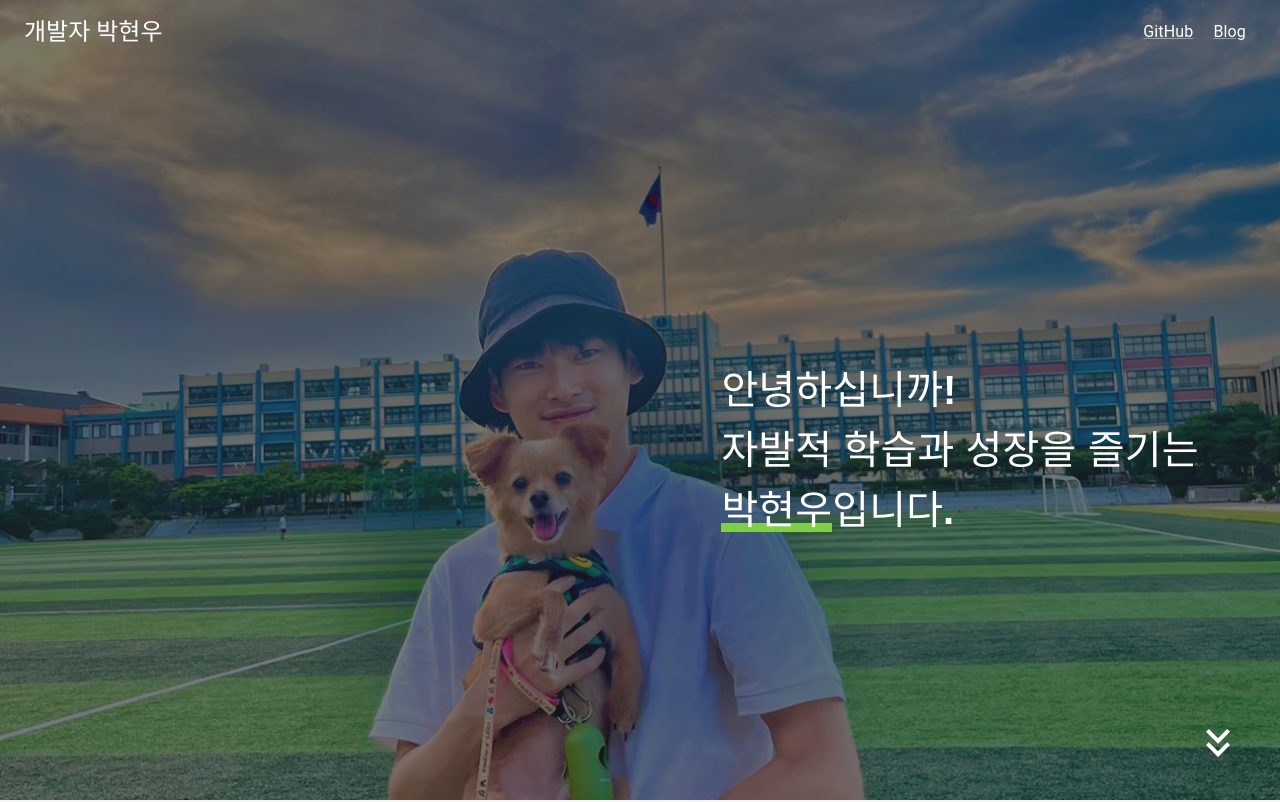
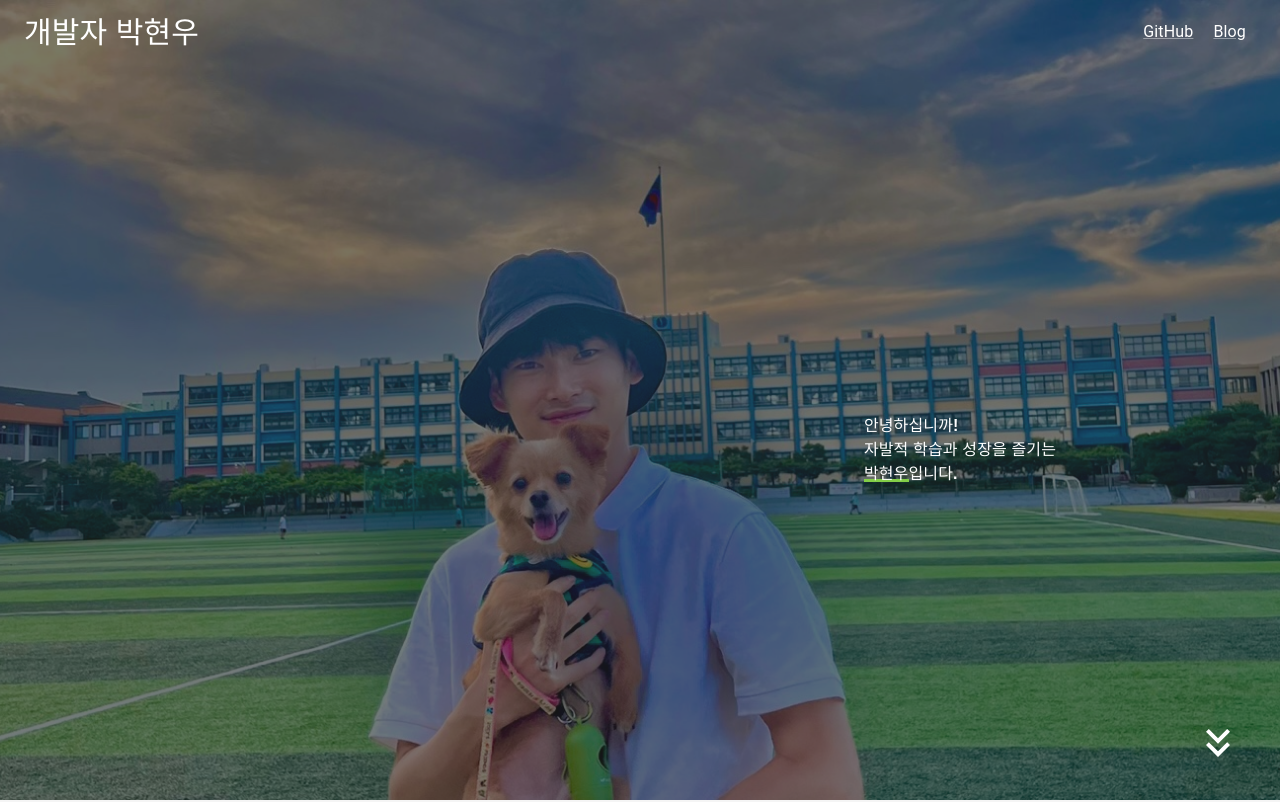
Before and after one commit to dailybetter/GSAP_practice, a React (Vite) app in the folder gsap_practice/: page / in a window 1280 px wide. Shown: the top 802 px of the page. Built offline with nearby package versions, Linux system fonts and the light colour scheme; a web font is replaced by a local one.

Commit message:
Fix: appbar title 반응형 작업

```diff
--- a/gsap_practice/src/components/appbar/index.tsx
+++ b/gsap_practice/src/components/appbar/index.tsx
@@ -29,9 +29,7 @@ export const MyAppBar = (props: Props) => {
 
   const drawer = (
     <Box onClick={handleDrawerToggle} sx={{ textAlign: 'center' }}>
-      <Typography variant="h1" sx={{ fontFamily: 'SpoqaHanSans', my: 2 }}>
-        개발자 박현우
-      </Typography>
+      <Styled.Text>개발자 박현우</Styled.Text>
       <Divider />
       <List>
         <Styled.MyLink
@@ -86,17 +84,7 @@ export const MyAppBar = (props: Props) => {
           >
             <MenuIcon />
           </IconButton>
-          <Typography
-            variant="h5"
-            component="div"
-            sx={{
-              fontFamily: 'SpoqaHanSans',
-              flexGrow: 1,
-              display: { xs: 'none', sm: 'block' },
-            }}
-          >
-            개발자 박현우
-          </Typography>
+          <Styled.Text>개발자 박현우</Styled.Text>
           <Box sx={{ display: { xs: 'none', sm: 'block' } }}>
             <Styled.MyLink
               color="#FFFFFF"
--- a/gsap_practice/src/components/appbar/styled.tsx
+++ b/gsap_practice/src/components/appbar/styled.tsx
@@ -16,8 +16,9 @@ export const MyLink = styled(Link)`
   transition: 0.3s ease;
 `;
 
-export const Text = styled.span`
-  font-family: 'SpoqaHanSans', sans-serif;
+export const Text = styled.div`
+  font-family: 'SpoqaMedium', sans-serif;
+  font-size: 30px;
+  flex-grow: 1;
   font-weight: bold;
-  font-size: 20px;
 `;
--- a/gsap_practice/src/components/intro/styled.tsx
+++ b/gsap_practice/src/components/intro/styled.tsx
@@ -64,12 +64,16 @@ export const BodyTextDiv = styled.div`
   justify-content: flex-end;
 `;
 export const BodyText = styled.div`
-  font-size: 40px;
-  flex
-  opacity: 1;
-  margin-left: 50vw;
-  font-family: 'SpoqaBold', sans-serif;
-  font-weight: bold;
+flex
+opacity: 1;
+margin-left: 50vw;
+font-family: 'SpoqaBold', sans-serif;
+font-weight: bold;
+@media ${(props) => props.theme.tablet} {
+    font-size: 30px;
+
+  }
+
   `;
 
 export const IconContainer = styled.div`
```
